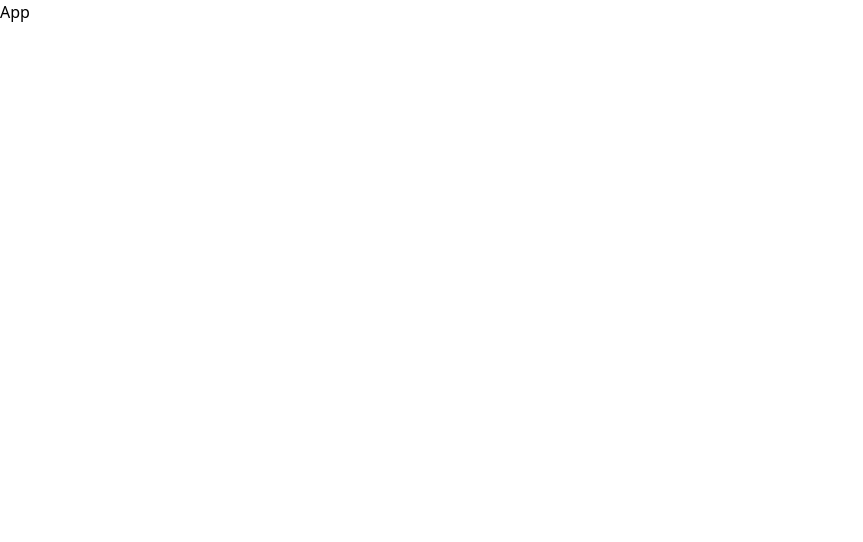
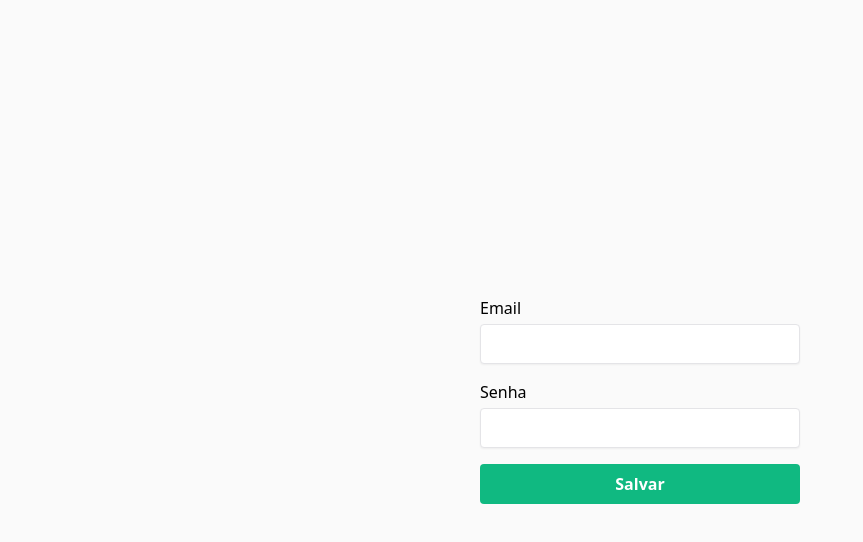
Before and after one commit to matheusduartedevs/formularios-avancados-react, a React (Vite) app: page / in a window 1280 px wide. Shown: the top 542 px of the page, without its empty margins (0-863 px from the left). Built offline with nearby package versions, Linux system fonts and the light colour scheme.

Commit message:
feat: implementação da estrutura do formulário

```diff
--- a/src/App.tsx
+++ b/src/App.tsx
@@ -2,7 +2,34 @@
 
 const App = () => {
   return (
-    <div>App</div>
+    <main className="h-screen bg-zinc-50 flex items-center justify-center">
+      <form className='flex flex-col gap-4 w-full max-w-xs'>
+        <div className="flex flex-col gap-1">
+          <label htmlFor="">Email</label>
+          <input
+            type="email"
+            name="email"
+            className='border border-zinc-200 shadow-sm rounded h-10 px-3'
+          />
+        </div>
+
+        <div className="flex flex-col gap-1">
+          <label htmlFor="">Senha</label>
+          <input
+            type="password"
+            name="password"
+            className='border border-zinc-200 shadow-sm rounded h-10 px-3'
+          />
+        </div>
+
+        <button
+          type="submit"
+          className='bg-emerald-500 rounded font-semibold text-white h-10 hover:bg-emerald-600'
+        >
+          Salvar
+        </button>
+      </form>
+    </main>
   )
 }
 
```
